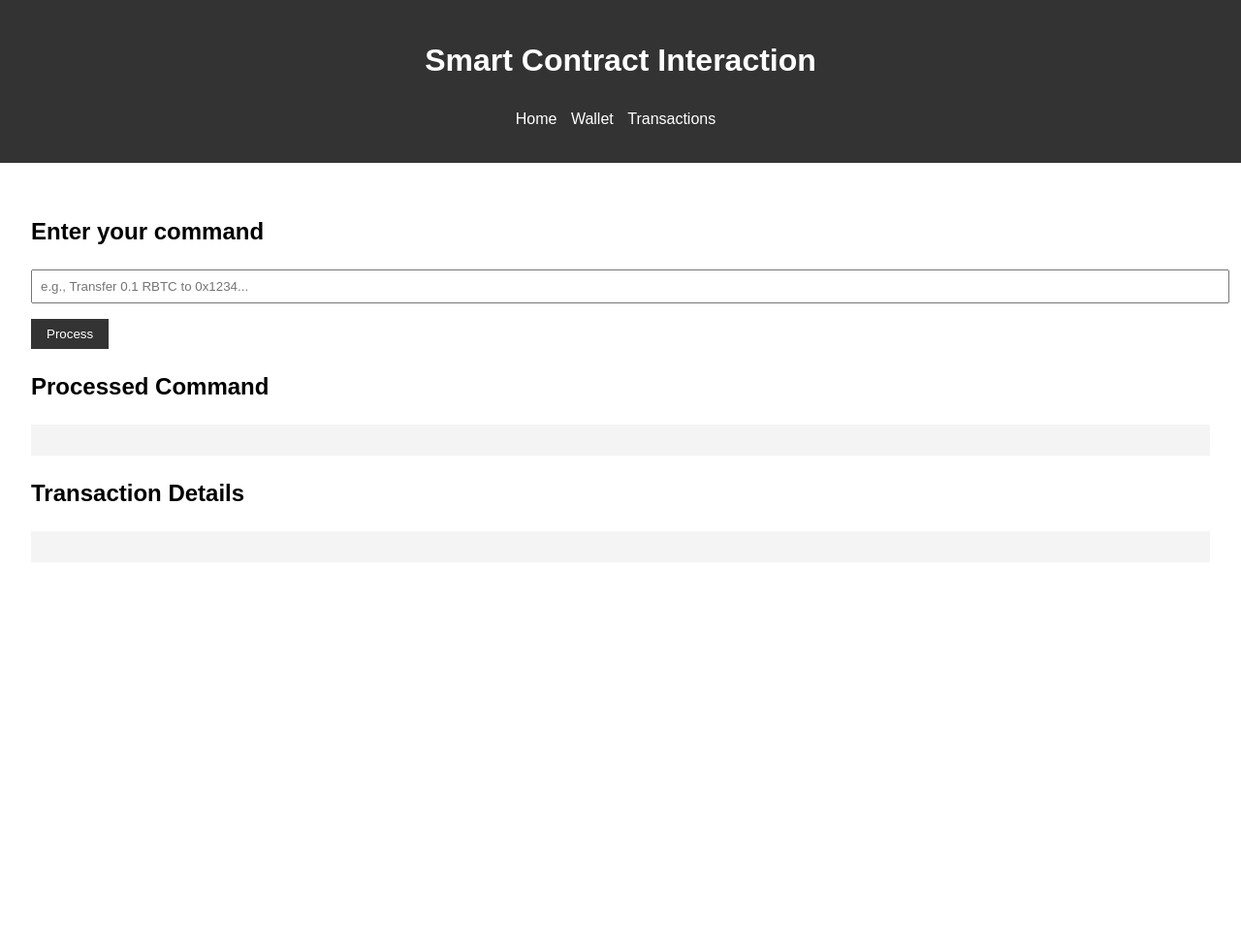
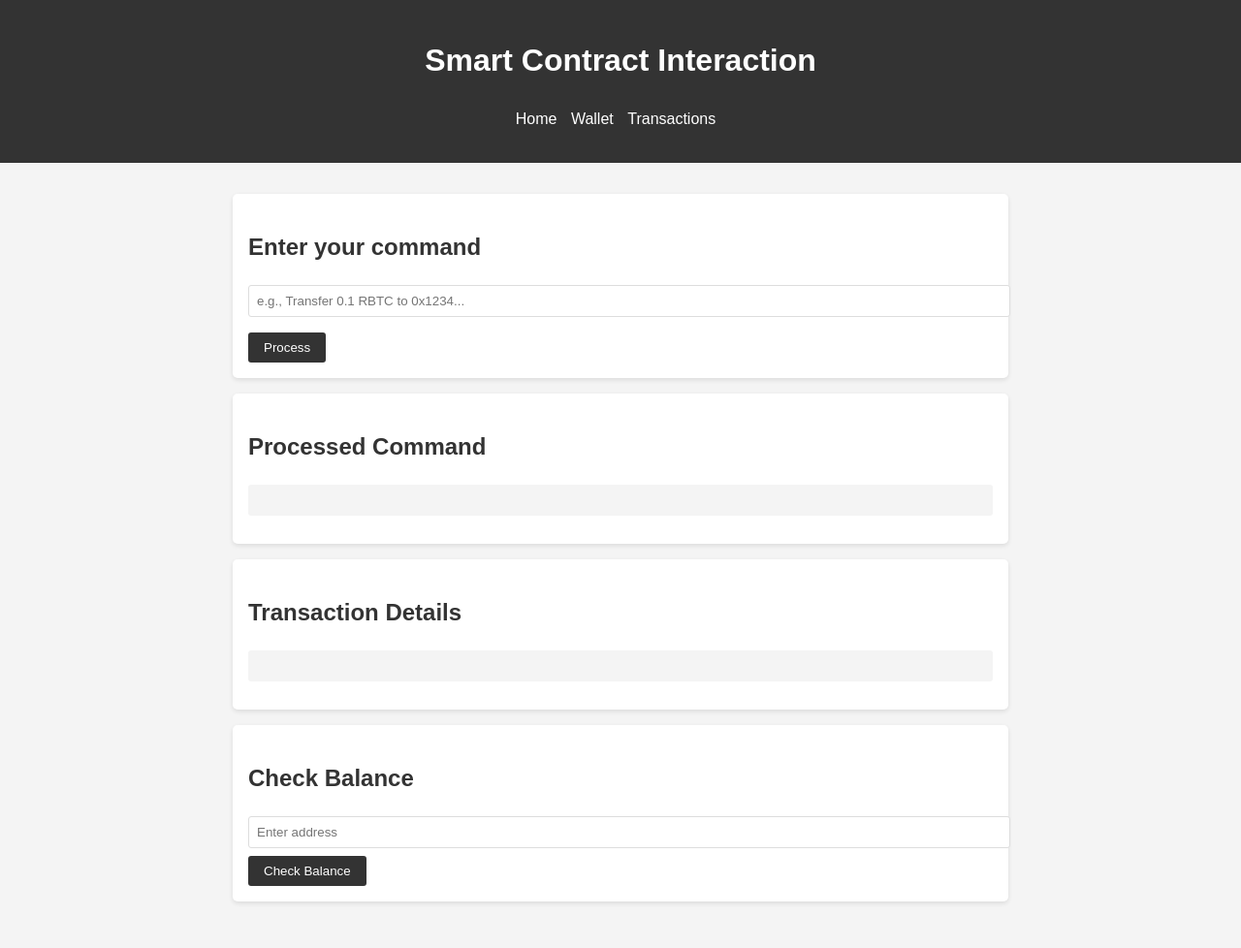
Before and after one commit to dwk601/DAO-Tao, a Flask app: page / in a window 1280 px wide. Shown: the whole page at 97% size. Before the commit the page ends 517 px from the top, so only its background shows below. Run offline with Flask 3, Linux system fonts and the light colour scheme.

Commit message:
Agent query: Can you test the following scenarios and provide feedback? 1. Enter a natural language command like "Transfer 0.1 RBTC to 0x1234567890123456789012345678901234567890" and check if the processed result is displayed correctly. 2. Click the "Execute Transaction" button and verify if a success message is shown. 3. Enter an address in the "Check Balance" section and verify if the balance is displayed.

```diff
--- a/static/css/style.css
+++ b/static/css/style.css
@@ -3,6 +3,7 @@ body {
     line-height: 1.6;
     margin: 0;
     padding: 0;
+    background-color: #f4f4f4;
 }
 
 header {
@@ -29,12 +30,28 @@ nav ul li a {
 
 main {
     padding: 2rem;
+    max-width: 800px;
+    margin: 0 auto;
+}
+
+section {
+    background-color: #fff;
+    border-radius: 5px;
+    padding: 1rem;
+    margin-bottom: 1rem;
+    box-shadow: 0 2px 5px rgba(0, 0, 0, 0.1);
+}
+
+h2 {
+    color: #333;
 }
 
 input[type="text"] {
     width: 100%;
     padding: 0.5rem;
     margin-bottom: 1rem;
+    border: 1px solid #ddd;
+    border-radius: 3px;
 }
 
 button {
@@ -43,6 +60,7 @@ button {
     border: none;
     padding: 0.5rem 1rem;
     cursor: pointer;
+    border-radius: 3px;
 }
 
 button:hover {
@@ -53,19 +71,25 @@ pre {
     background-color: #f4f4f4;
     padding: 1rem;
     overflow-x: auto;
+    border-radius: 3px;
 }
 
-table {
-    width: 100%;
-    border-collapse: collapse;
+#execute-btn {
+    display: none;
+    margin-top: 1rem;
 }
 
-th, td {
-    border: 1px solid #ddd;
-    padding: 0.5rem;
-    text-align: left;
+#balance-section {
+    display: flex;
+    flex-direction: column;
+    align-items: flex-start;
 }
 
-th {
-    background-color: #f2f2f2;
+#balance-section input[type="text"] {
+    width: 100%;
+    margin-bottom: 0.5rem;
 }
+
+#balance-section button {
+    align-self: flex-start;
+}
--- a/templates/index.html
+++ b/templates/index.html
@@ -32,6 +32,11 @@
             <pre id="transaction-details"></pre>
             <button id="execute-btn" style="display: none;">Execute Transaction</button>
         </section>
+        <section id="balance-section">
+            <h2>Check Balance</h2>
+            <input type="text" id="address-input" placeholder="Enter address">
+            <button onclick="checkBalance(document.getElementById('address-input').value)">Check Balance</button>
+        </section>
     </main>
     <script src="{{ url_for('static', filename='js/main.js') }}"></script>
 </body>
```
